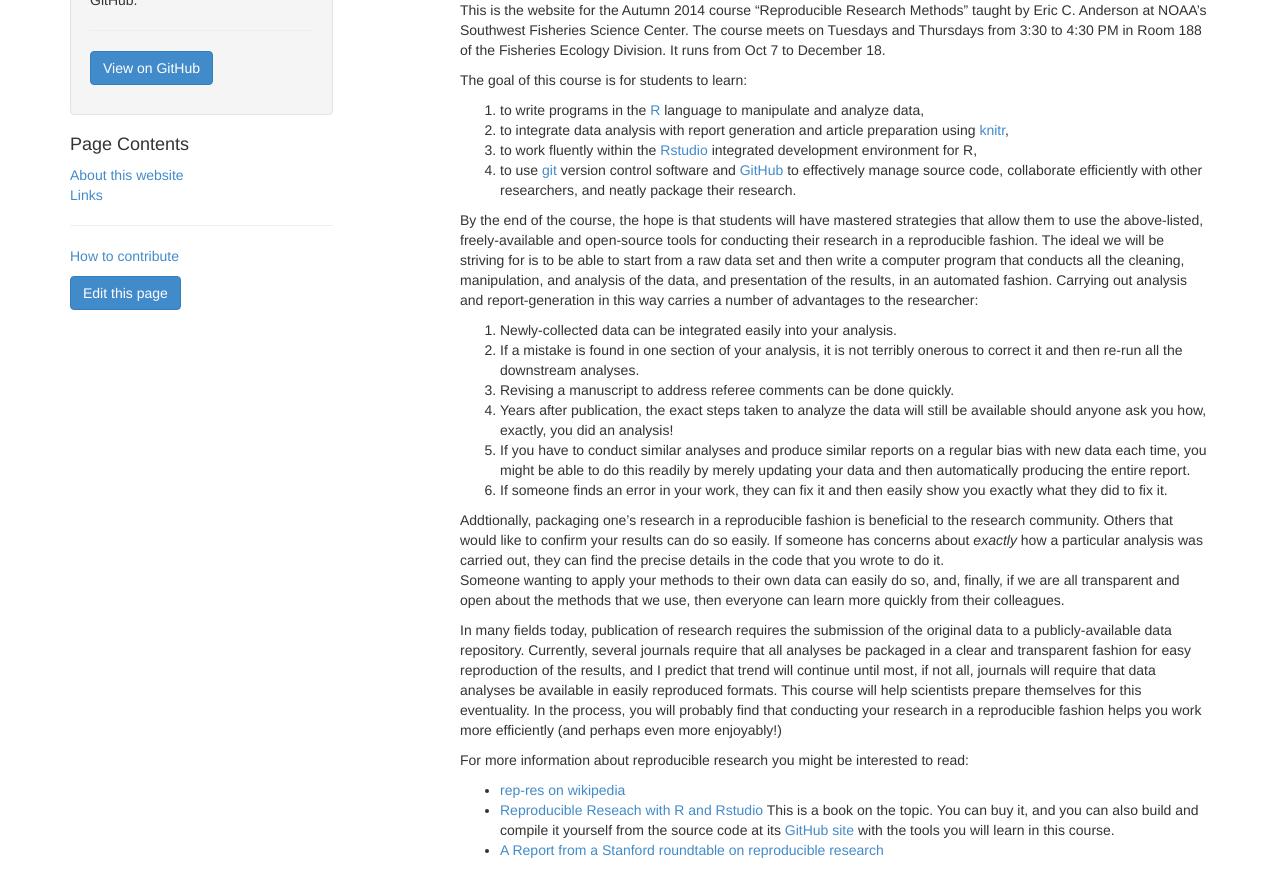
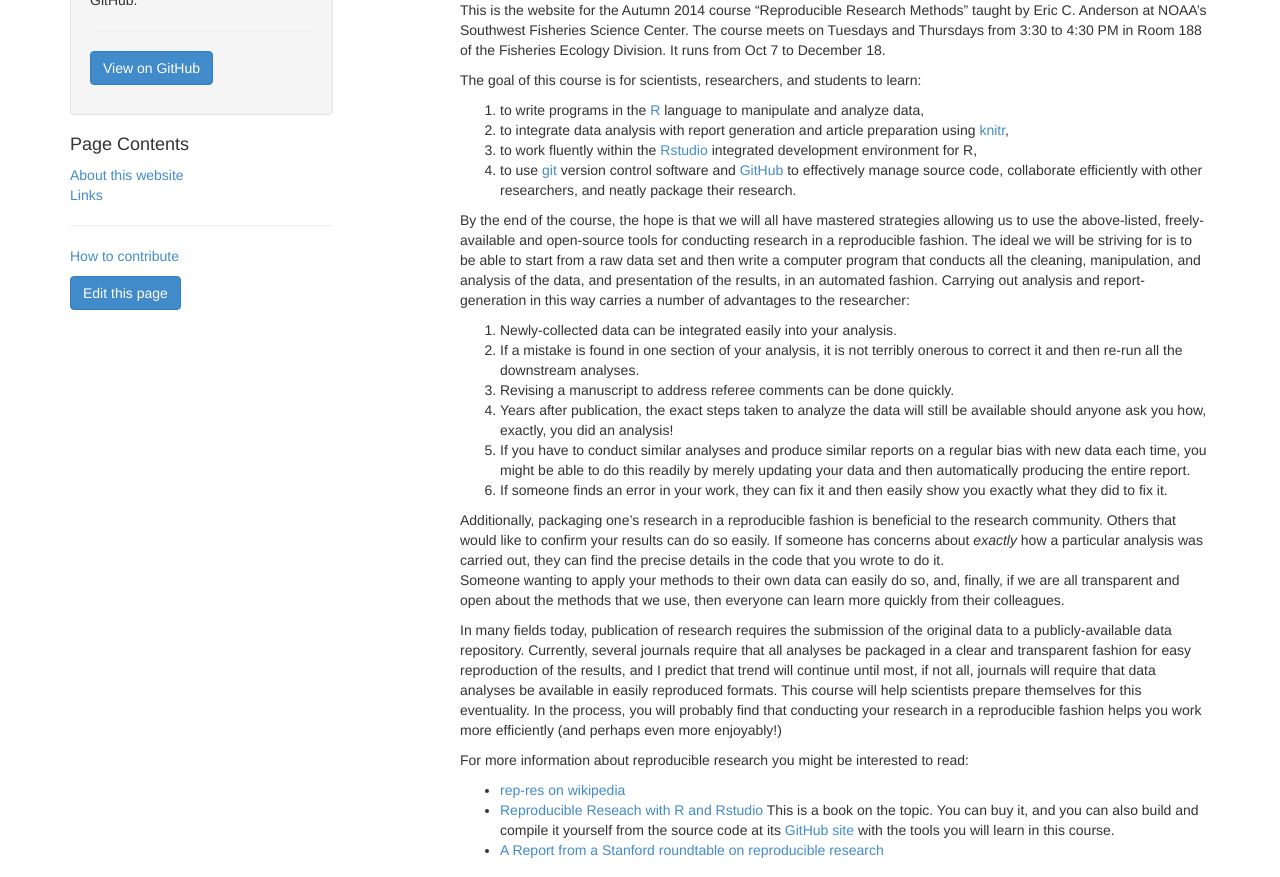
Before and after one commit to eriqande/rep-res-web, a plain HTML site: page index.html in a window 1280 px wide. Shown: the part 209-1086 px from the top of the page. Drawn offline with nearby package versions, Linux system fonts and the light colour scheme; some packages are replaced by stand-ins of ours.

```diff
--- a/index.html
+++ b/index.html
@@ -82,14 +82,14 @@
         <div id="content" class="col-sm-8 pull-right">
           <h1 id="welcome">Welcome</h1>
 <p>This is the website for the Autumn 2014 course “Reproducible Research Methods” taught by Eric C. Anderson at NOAA’s Southwest Fisheries Science Center. The course meets on Tuesdays and Thursdays from 3:30 to 4:30 PM in Room 188 of the Fisheries Ecology Division. It runs from Oct 7 to December 18.</p>
-<p>The goal of this course is for students to learn:</p>
+<p>The goal of this course is for scientists, researchers, and students to learn:</p>
 <ol style="list-style-type: decimal">
 <li>to write programs in the <a href="http://cran.r-project.org">R</a> language to manipulate and analyze data,</li>
 <li>to integrate data analysis with report generation and article preparation using <a href="http://yihui.name/knitr/">knitr</a>,</li>
 <li>to work fluently within the <a href="http://www.rstudio.com">Rstudio</a> integrated development environment for R,</li>
 <li>to use <a href="http://git-scm.com">git</a> version control software and <a href="https://github.com">GitHub</a> to effectively manage source code, collaborate efficiently with other researchers, and neatly package their research.</li>
 </ol>
-<p>By the end of the course, the hope is that students will have mastered strategies that allow them to use the above-listed, freely-available and open-source tools for conducting their research in a reproducible fashion. The ideal we will be striving for is to be able to start from a raw data set and then write a computer program that conducts all the cleaning, manipulation, and analysis of the data, and presentation of the results, in an automated fashion. Carrying out analysis and report-generation in this way carries a number of advantages to the researcher:</p>
+<p>By the end of the course, the hope is that we will all have mastered strategies allowing us to use the above-listed, freely-available and open-source tools for conducting research in a reproducible fashion. The ideal we will be striving for is to be able to start from a raw data set and then write a computer program that conducts all the cleaning, manipulation, and analysis of the data, and presentation of the results, in an automated fashion. Carrying out analysis and report-generation in this way carries a number of advantages to the researcher:</p>
 <ol style="list-style-type: decimal">
 <li>Newly-collected data can be integrated easily into your analysis.</li>
 <li>If a mistake is found in one section of your analysis, it is not terribly onerous to correct it and then re-run all the downstream analyses.</li>
@@ -98,7 +98,7 @@
 <li>If you have to conduct similar analyses and produce similar reports on a regular bias with new data each time, you might be able to do this readily by merely updating your data and then automatically producing the entire report.</li>
 <li>If someone finds an error in your work, they can fix it and then easily show you exactly what they did to fix it.</li>
 </ol>
-<p>Addtionally, packaging one’s research in a reproducible fashion is beneficial to the research community. Others that would like to confirm your results can do so easily. If someone has concerns about <em>exactly</em> how a particular analysis was carried out, they can find the precise details in the code that you wrote to do it.<br />Someone wanting to apply your methods to their own data can easily do so, and, finally, if we are all transparent and open about the methods that we use, then everyone can learn more quickly from their colleagues.</p>
+<p>Additionally, packaging one’s research in a reproducible fashion is beneficial to the research community. Others that would like to confirm your results can do so easily. If someone has concerns about <em>exactly</em> how a particular analysis was carried out, they can find the precise details in the code that you wrote to do it.<br />Someone wanting to apply your methods to their own data can easily do so, and, finally, if we are all transparent and open about the methods that we use, then everyone can learn more quickly from their colleagues.</p>
 <p>In many fields today, publication of research requires the submission of the original data to a publicly-available data repository. Currently, several journals require that all analyses be packaged in a clear and transparent fashion for easy reproduction of the results, and I predict that trend will continue until most, if not all, journals will require that data analyses be available in easily reproduced formats. This course will help scientists prepare themselves for this eventuality. In the process, you will probably find that conducting your research in a reproducible fashion helps you work more efficiently (and perhaps even more enjoyably!)</p>
 <p>For more information about reproducible research you might be interested to read:</p>
 <ul>
@@ -108,7 +108,7 @@
 </ul>
 <h2 id="welcome-about-site">About this website</h2>
 <p>Nearly all of the content for this website was authored using <a href="http://rmarkdown.rstudio.com/">Rmarkdown</a>. It was then rendered to html using <a href="http://yihui.name/knitr/">knitr</a> wrapped in a <a href="http://jekyllrb.com/">jekyll</a> plugin written by Hadley Wickham. The lecture notes appear in outline format and also in slide format.<br />The slide format was rendered using the <code>slidy_presentation</code> format of the <code>render</code> function from the <code>rmarkdown</code> package. I build the site locally, and then push it up to <a href="http://github.com">GitHub</a> where it is hosted for free.</p>
-<p>I point this out to stress that a single format—the easily-learned and easily-read Rmarkdown markup language (see what the raw source for this page looks like <a href="https://raw.githubusercontent.com/eriqande/rep-res-course/master/index.rmd">here</a>)—can be rendered to many different formats. In fact, for demonstration, here is a <a href="./word_and_pdf/index.pdf">PDF</a> of this page automatically generated by converting Rmarkdown to LaTeX using <a href="http://johnmacfarlane.net/pandoc/">pandoc</a>.<br />And, though I hope that you will have entirely weaned yourself from using Microsoft products for anything research-related by the time you are done with this course, it is worth knowing that you can render the same Rmarkdown source to <a href="./word_and_pdf/index.docx">Word format</a>. For final submission of an article, converting to MS-Word format might be expedient if you don’t know LaTeX, and until the journals get their act together and start accepting markdown-formatted articles.</p>
+<p>I point this out to stress that a single format—the easily-learned and easily-read Rmarkdown markup language (see what the raw source for this page looks like <a href="https://raw.githubusercontent.com/eriqande/rep-res-course/master/index.rmd">here</a>)—can be rendered to many different formats. In fact, for demonstration, here is a <a href="./word_and_pdf/index.pdf">PDF</a> of this page automatically generated by converting Rmarkdown to LaTeX using <a href="http://johnmacfarlane.net/pandoc/">pandoc</a>.<br />And, though I hope that you will have entirely weaned yourself from using Microsoft products for anything research-related by the time you are done with this course, it is worth knowing that you can render the same Rmarkdown source to <a href="./word_and_pdf/index.docx">Word format</a>. For final submission of an article, converting to MS-Word format might be expedient if you don’t know LaTeX. (Though I have heard rumors that some journals may start accepting accepting markdown-formatted articles, eventually).</p>
 <p>All of which just goes to demonstrate what can be done with the techniques you will learn in this course: in addition to learning how to program and analyze data in R, and collaborate through GitHub, you will learn easy, reproducible, portable ways of disseminating your research results in multiple output formats from a single input format.</p>
 <h2 id="welcome-links">Links</h2>
 <p>You should be able to navigate quickly anywhere in the site using the navbar at the top of the page (Once that is completed!). You can also find links here (eventually). To the left you will find links to headings on whatever page you are on.</p>
```
Also changed, not shown: 2 other files.
